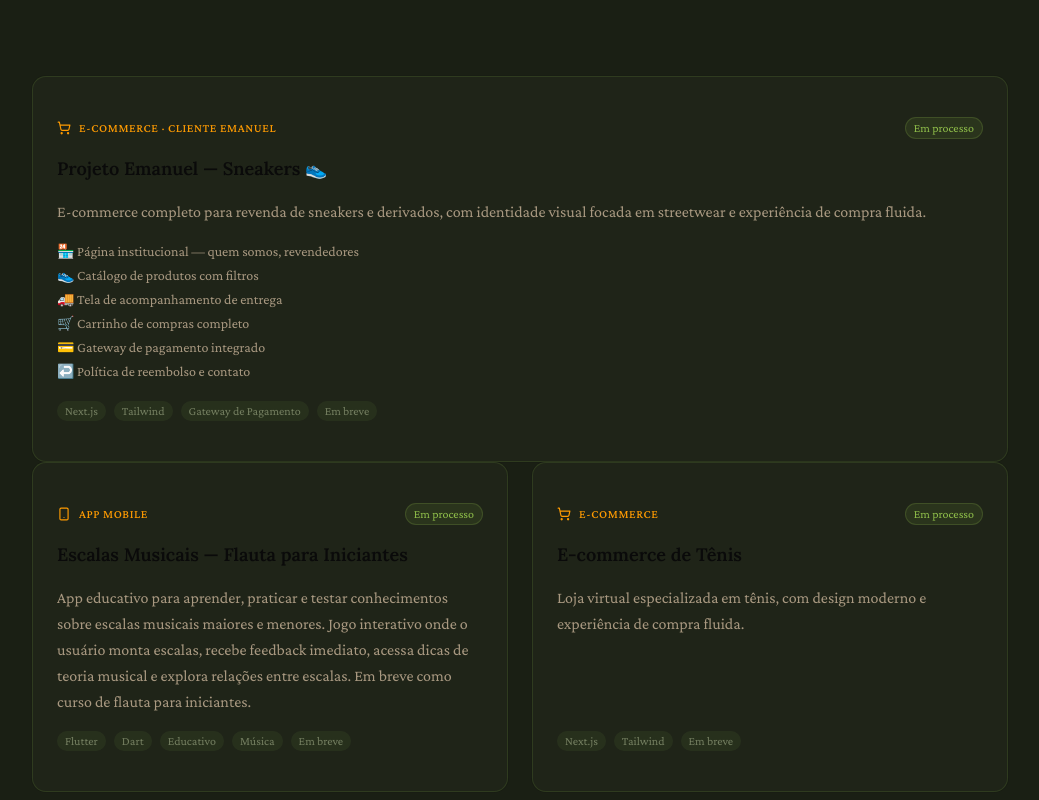
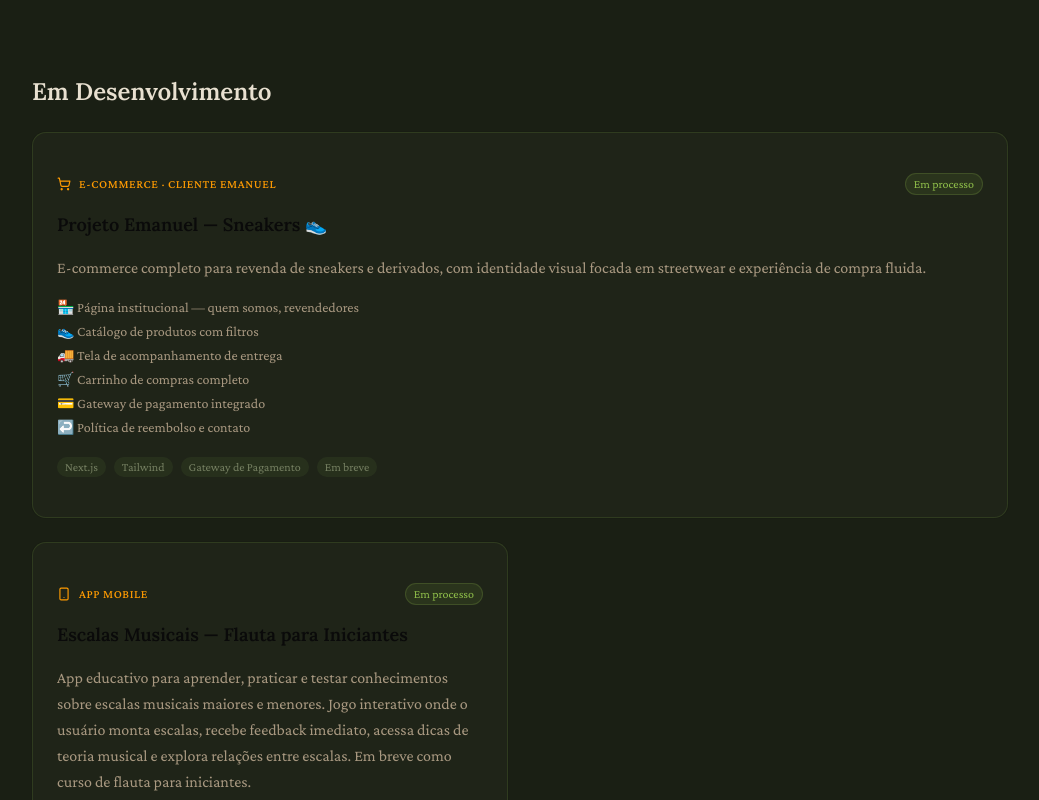
Before and after one commit to eduzimmartins22/portfolio-eduardo, a Next.js app: page / in a window 1280 px wide. Shown: the part 2880-3680 px from the top of the page, without its empty margins (120-1159 px from the left). Built offline with nearby package versions, Linux system fonts and the light colour scheme.

Commit message:
ajustes técnicos

```diff
--- a/app/page.tsx
+++ b/app/page.tsx
@@ -374,7 +374,10 @@ export default function Portfolio() {
 
           {/* EM DESENVOLVIMENTO */}
           <section className="max-w-5xl mx-auto px-6 py-8 mt-4">
-           <motion.div variants={fadeUp} initial="hidden" whileInView="show" viewport={{ once: true }} custom={2}>
+            <motion.h2 variants={fadeUp} initial="hidden" whileInView="show" viewport={{ once: true }} custom={0} className="text-2xl font-semibold mb-6">
+              Em Desenvolvimento
+            </motion.h2>
+           <motion.div variants={fadeUp} initial="hidden" whileInView="show" viewport={{ once: true }} custom={1}>
             <Card className={`border ${t.inProgress} transition-colors h-full`}>
               <CardContent className="p-6 space-y-4 flex flex-col h-full">
                 <div className="flex items-center justify-between">
@@ -405,7 +408,7 @@ export default function Portfolio() {
               </CardContent>
             </Card>
           </motion.div>
-            <div className="grid md:grid-cols-2 gap-6">
+            <div className="grid md:grid-cols-2 gap-6 mt-6">
               <motion.div variants={fadeUp} initial="hidden" whileInView="show" viewport={{ once: true }} custom={1}>
                 <Card className={`border ${t.inProgress} transition-colors h-full`}>
                   <CardContent className="p-6 space-y-4 flex flex-col h-full">
@@ -425,29 +428,6 @@ export default function Portfolio() {
                     </p>
                     <div className="flex flex-wrap gap-2">
                       {["Flutter", "Dart", "Educativo", "Música", "Em breve"].map((tag) => (
-                        <span key={tag} className={`text-xs px-2 py-0.5 rounded-full ${t.tag} opacity-50`}>{tag}</span>
-                      ))}
-                    </div>
-                  </CardContent>
-                </Card>
-              </motion.div>
-
-              <motion.div variants={fadeUp} initial="hidden" whileInView="show" viewport={{ once: true }} custom={2}>
-                <Card className={`border ${t.inProgress} transition-colors h-full`}>
-                  <CardContent className="p-6 space-y-4 flex flex-col h-full">
-                    <div className="flex items-center justify-between">
-                      <div className="flex items-center gap-2">
-                        <ShoppingCart size={14} className="text-amber-500" />
-                        <span className="text-xs text-amber-500 font-medium uppercase tracking-wider">E-commerce</span>
-                      </div>
-                      <span className={`text-xs border px-2 py-0.5 rounded-full ${t.wipBadge}`}>Em processo</span>
-                    </div>
-                    <h3 className="text-lg font-semibold">E-commerce de Tênis</h3>
-                    <p className={`${t.textMuted} text-base leading-relaxed flex-1`}>
-                      Loja virtual especializada em tênis, com design moderno e experiência de compra fluida.
-                    </p>
-                    <div className="flex flex-wrap gap-2">
-                      {["Next.js", "Tailwind", "Em breve"].map((tag) => (
                         <span key={tag} className={`text-xs px-2 py-0.5 rounded-full ${t.tag} opacity-50`}>{tag}</span>
                       ))}
                     </div>
```
